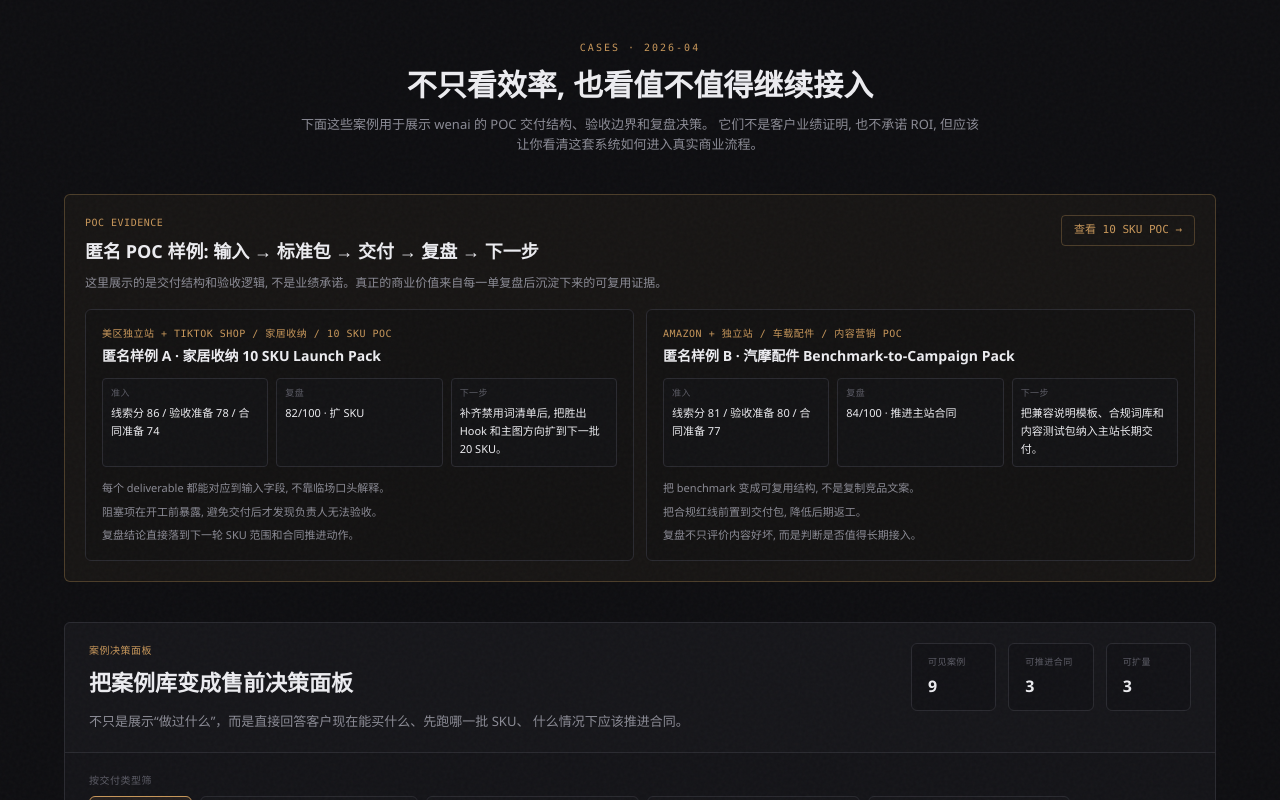
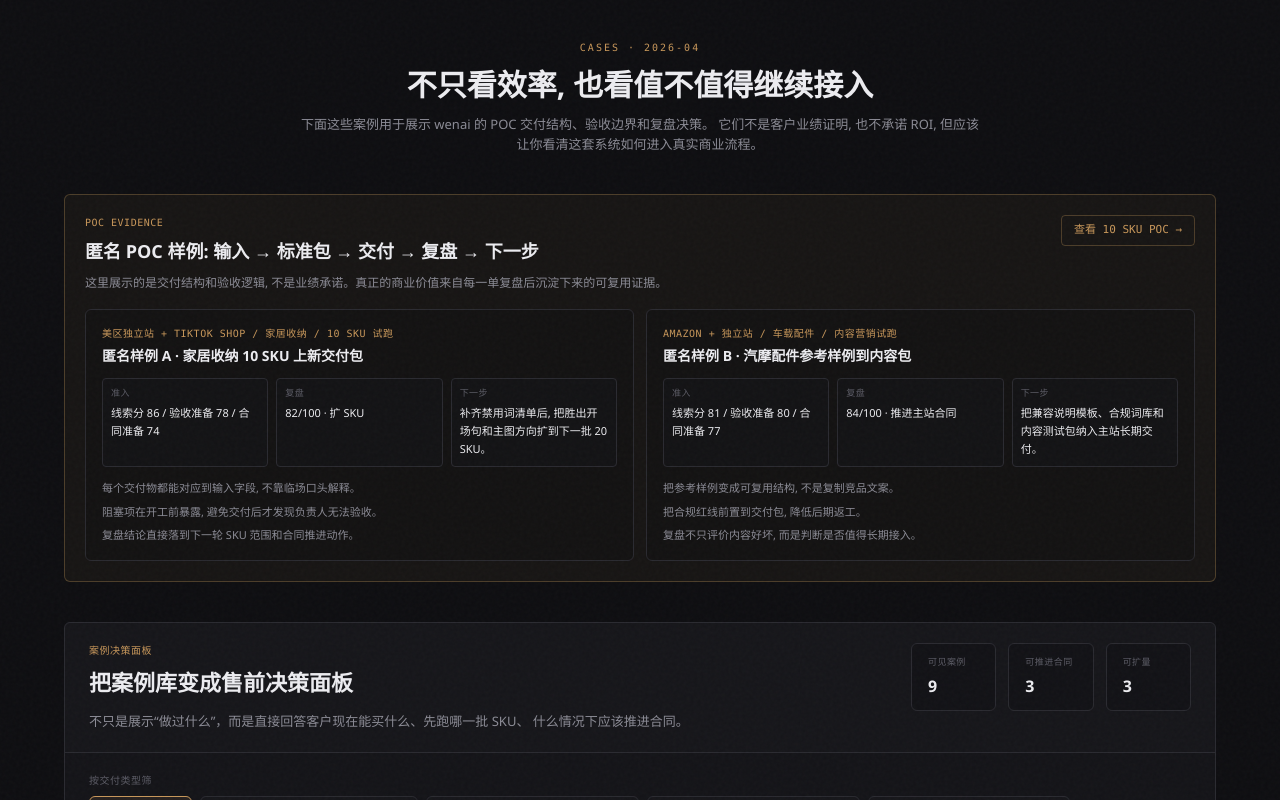
Before and after one commit to zacharyxpku-boop/wenai, a Next.js app in the folder claude/wenai/: page /cases in a window 1280 px wide. Shown: the top 800 px of the page. Built offline with nearby package versions, Linux system fonts and the light colour scheme; no server answers.

Commit message:
fix(wenai): clarify customer-facing pipeline copy

```diff
--- a/claude/wenai/src/app/pipelines/influencer-outbound/page.tsx
+++ b/claude/wenai/src/app/pipelines/influencer-outbound/page.tsx
@@ -110,14 +110,14 @@ function InfluencerOutboundInner() {
         budget: '寄样 + 15% 佣金',
         cta: '希望拍摄产品使用场景，至少 1 条短视频 + 1 张静态图',
       });
-      setHandoff('已从 Pipeline 01 带入产品信息，补全品牌名 / 价格 / 预算即可');
+      setHandoff('已从上新流程带入产品信息，补全品牌名、价格和预算即可');
     } else if (isDemo) {
       // Demo 路径: 灌入完整示例并自动触发 (限 3 条达人省 token)
       setProduct(TEMPLATE_PRODUCT);
       setRawInput(`@homestorage_sara | Instagram | 48K | 家居收纳 Reels | sara@example.com
 @kitchen.tara | Instagram | 120K | 厨房整理 | hi@tara.com
 @organize.mike | TikTok | 320K | 断舍离教程 | mike@gmail.com`);
-      setHandoff('Demo 模式 · 已灌入 HOMELODY 示例 + 3 位家居达人，自动生成个性化邮件');
+      setHandoff('演示模式 · 已灌入 HOMELODY 示例 + 3 位家居达人，自动生成个性化邮件');
       setTimeout(() => {
         const parsed = parseInfluencerInput(`@homestorage_sara | Instagram | 48K | 家居收纳 Reels | sara@example.com
 @kitchen.tara | Instagram | 120K | 厨房整理 | hi@tara.com
@@ -459,13 +459,13 @@ PantryPerfection | YouTube | 85K | 家居生活 vlog | contact@pantryperfection.
 
   return (
     <div className="max-w-[1400px] mx-auto p-4 lg:p-6">
-      {/* Handoff banner · 从 Pipeline 01 带入 */}
+      {/* 交接提示 · 从上新流水线带入 */}
       {handoff && (
         <div className="mb-4 p-3 border border-accent/40 bg-accent/10 rounded-md flex items-center gap-3">
           <span className="text-accent text-[14px]">↳</span>
           <div className="flex-1">
             <div className="text-[11px] font-semibold text-accent">{handoff}</div>
-            <div className="text-[10px] font-mono text-text-tertiary mt-0.5">Pipeline 01 → 02 联动</div>
+            <div className="text-[10px] font-mono text-text-tertiary mt-0.5">从上新资料直接进入达人触达</div>
           </div>
           <button
             onClick={() => { setHandoff(''); setProduct(EMPTY_PRODUCT); }}
--- a/claude/wenai/src/app/pipelines/intent-mining/page.tsx
+++ b/claude/wenai/src/app/pipelines/intent-mining/page.tsx
@@ -166,7 +166,7 @@ ${knownSegments || '无'}
 
       // 容错解析 (AI 可能输出有前后赘述)
       const jsonMatch = raw.match(/\{[\s\S]*\}/);
-      if (!jsonMatch) throw new Error('AI 输出不是 JSON,见调试');
+      if (!jsonMatch) throw new Error('结果格式暂时不可用，请重试或导出当前输入交给团队处理');
       const parsed = JSON.parse(jsonMatch[0]) as MiningResult;
       if (!parsed.newSegments || parsed.newSegments.length === 0) {
         throw new Error('AI 未返回新客群,试试丰富产品描述');
--- a/claude/wenai/src/app/pipelines/product-discovery/page.tsx
+++ b/claude/wenai/src/app/pipelines/product-discovery/page.tsx
@@ -217,7 +217,7 @@ export default function ProductDiscoveryPage() {
       const raw = data.content || '';
       setRawDebug(raw);
       const m = raw.match(/\{[\s\S]*\}/);
-      if (!m) throw new Error('AI 输出非 JSON,见调试');
+      if (!m) throw new Error('结果格式暂时不可用，请重试或导出当前输入交给团队处理');
       const parsed = JSON.parse(m[0]) as DiscoveryResult;
       if (!parsed.candidates || parsed.candidates.length === 0) {
         throw new Error('AI 没返回候选 SKU,试试改类目描述');
--- a/claude/wenai/src/lib/poc-case-studies.ts
+++ b/claude/wenai/src/lib/poc-case-studies.ts
@@ -27,58 +27,58 @@ export interface PocEvidenceCase {
 export const POC_EVIDENCE_CASES: PocEvidenceCase[] = [
   {
     slug: 'home-storage-launch-pack',
-    title: '匿名样例 A · 家居收纳 10 SKU Launch Pack',
-    segment: '美区独立站 + TikTok Shop / 家居收纳 / 10 SKU POC',
-    disclaimer: '匿名样例, 用于展示交付结构和复盘口径。不是客户业绩承诺, 不声明 GMV 或转化提升。',
+    title: '匿名样例 A · 家居收纳 10 SKU 上新交付包',
+    segment: '美区独立站 + TikTok Shop / 家居收纳 / 10 SKU 试跑',
+    disclaimer: '匿名样例, 用于展示交付结构和复盘口径。不是客户业绩承诺, 不声明销售额或转化提升。',
     input: {
       skuScope: '10 个真实 SKU, 覆盖抽屉收纳、食品密封盒、柜门挂架 3 个子类目。',
       platforms: 'Shopify 独立站 + TikTok Shop, 重点验证短视频首帧和详情页卖点顺序。',
       assets: '商品图齐, 但缺少统一场景图、禁用词清单和负责人验收口径。',
-      benchmark: '3 条 TikTok 家居整理视频、2 个 Instagram 家居账号、1 个 Amazon 同类 listing。',
+      benchmark: '3 条 TikTok 家居整理视频、2 个 Instagram 家居账号、1 个 Amazon 同类商品页。',
     },
     standardPack: {
       readiness: '线索分 86 / 验收准备 78 / 合同准备 74',
       blockers: [
         '缺少最终审核人签字口径',
         '合规禁用词未整理',
-        'benchmark 只能支撑内容假设, 还不能直接当作投放结论',
+        '参考样例只能支撑内容假设, 还不能直接当作投放结论',
       ],
-      decision: '可进入 POC, 但复盘前必须补齐审核人和禁用词边界。',
+      decision: '可进入试跑, 但复盘前必须补齐审核人和禁用词边界。',
     },
     deliverables: [
       '10 SKU 输入简报与资料缺口表',
       '每个 SKU 的主图方向、详情页卖点顺序和合规提醒',
-      'TikTok / Instagram benchmark 拆解表',
-      'Slideshow 首帧测试假设与 7 天排期',
-      '客服高频问答与人工终审 checklist',
-      'POC 验收报告与下一轮 SKU 决策',
+      'TikTok / Instagram 内容参考拆解表',
+      '轮播图首帧测试假设与 7 天排期',
+      '客服高频问答与人工终审清单',
+      '试跑验收报告与下一轮 SKU 决策',
     ],
     beforeAfter: [
-      { label: '输入资料', before: 'SKU、图、benchmark 分散在表格和聊天记录里', after: '统一成 SKU 简报、资料缺口、验收字段' },
-      { label: '交付判断', before: '运营凭经验判断先做哪些 SKU', after: '按平台、素材、benchmark、合规风险排序' },
+      { label: '输入资料', before: 'SKU、图片、内容参考分散在表格和聊天记录里', after: '统一成 SKU 简报、资料缺口、验收字段' },
+      { label: '交付判断', before: '运营凭经验判断先做哪些 SKU', after: '按平台、素材、内容参考、合规风险排序' },
       { label: '复盘动作', before: '交付完只说“看起来不错”', after: '明确继续迭代、扩 SKU、推合同或停止推进' },
     ],
     review: {
       acceptanceScore: '82/100',
       decision: '扩 SKU',
-      nextStep: '补齐禁用词清单后, 把胜出 Hook 和主图方向扩到下一批 20 SKU。',
+      nextStep: '补齐禁用词清单后, 把胜出开场句和主图方向扩到下一批 20 SKU。',
     },
     evidence: [
-      '每个 deliverable 都能对应到输入字段, 不靠临场口头解释。',
+      '每个交付物都能对应到输入字段, 不靠临场口头解释。',
       '阻塞项在开工前暴露, 避免交付后才发现负责人无法验收。',
       '复盘结论直接落到下一轮 SKU 范围和合同推进动作。',
     ],
   },
   {
     slug: 'auto-accessory-content-pack',
-    title: '匿名样例 B · 汽摩配件 Benchmark-to-Campaign Pack',
-    segment: 'Amazon + 独立站 / 车载配件 / 内容营销 POC',
+    title: '匿名样例 B · 汽摩配件参考样例到内容包',
+    segment: 'Amazon + 独立站 / 车载配件 / 内容营销试跑',
     disclaimer: '匿名样例, 只展示方法和交付形态。竞品内容只做拆解参考, 不复制素材, 不承诺投放结果。',
     input: {
       skuScope: '8 个车载支架和收纳配件, 其中 5 个可进入完整内容测试。',
-      platforms: 'Amazon listing + 独立站 landing page + Instagram Reels。',
+      platforms: 'Amazon 商品页 + 独立站落地页 + Instagram 短视频。',
       assets: '参数表齐, 但车型兼容、商标词、安装场景需要人工终审。',
-      benchmark: 'Amazon 3 个同类 listing、Instagram 4 条安装演示内容、2 条用户评论痛点。',
+      benchmark: 'Amazon 3 个同类商品页、Instagram 4 条安装演示内容、2 条用户评论痛点。',
     },
     standardPack: {
       readiness: '线索分 81 / 验收准备 80 / 合同准备 77',
@@ -86,19 +86,19 @@ export const POC_EVIDENCE_CASES: PocEvidenceCase[] = [
         '车型兼容清单需要负责人确认',
         '商标词和第三方品牌引用必须人工终审',
       ],
-      decision: '可进入 POC, 复盘重点放在兼容说明、安装场景和内容首帧。',
+      decision: '可进入试跑, 复盘重点放在兼容说明、安装场景和内容首帧。',
     },
     deliverables: [
       '兼容车型描述结构',
       'Amazon 标题与五点描述候选',
-      '安装场景 Reels 脚本与分镜',
+      '安装场景短视频脚本与分镜',
       '商标词与平台合规风险清单',
       '7 天内容测试命名规则',
       '复盘报告与合同推进建议',
     ],
     beforeAfter: [
       { label: '兼容说明', before: '车型写法混乱, 用户难判断是否适配', after: '按年份、品牌、型号拆成可复核结构' },
-      { label: '内容脚本', before: '只写卖点, 没有安装场景和反对意见', after: '从评论痛点拆 Hook、场景、反驳和 CTA' },
+      { label: '内容脚本', before: '只写卖点, 没有安装场景和反对意见', after: '从评论痛点拆开场句、场景、反驳和行动引导' },
       { label: '合同推进', before: '客户只看单次文案质量', after: '用复盘判断是否扩到全车品线' },
     ],
     review: {
@@ -107,7 +107,7 @@ export const POC_EVIDENCE_CASES: PocEvidenceCase[] = [
       nextStep: '把兼容说明模板、合规词库和内容测试包纳入主站长期交付。',
     },
     evidence: [
-      '把 benchmark 变成可复用结构, 不是复制竞品文案。',
+      '把参考样例变成可复用结构, 不是复制竞品文案。',
       '把合规红线前置到交付包, 降低后期返工。',
       '复盘不只评价内容好坏, 而是判断是否值得长期接入。',
     ],
```
Also changed, not shown: 1 other file (tests, documents, lock files or other folders).
